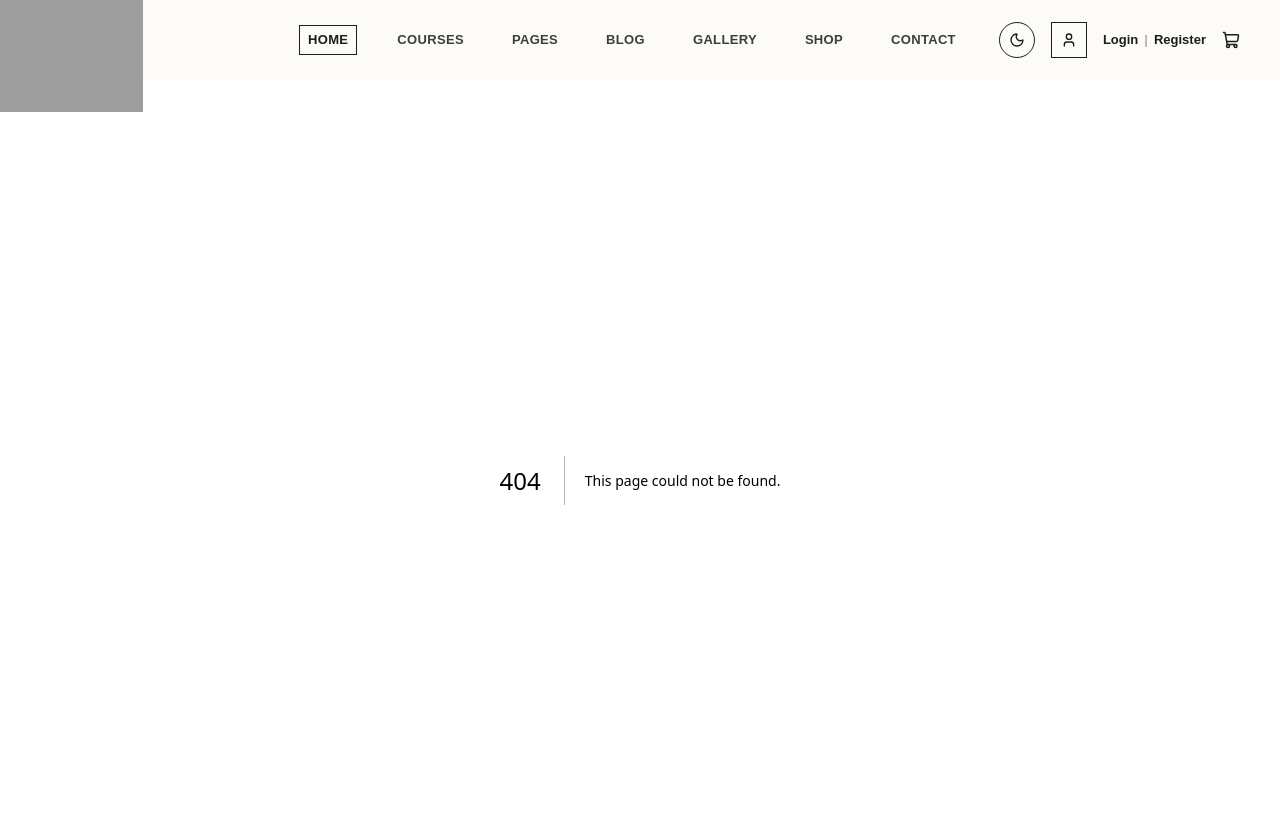
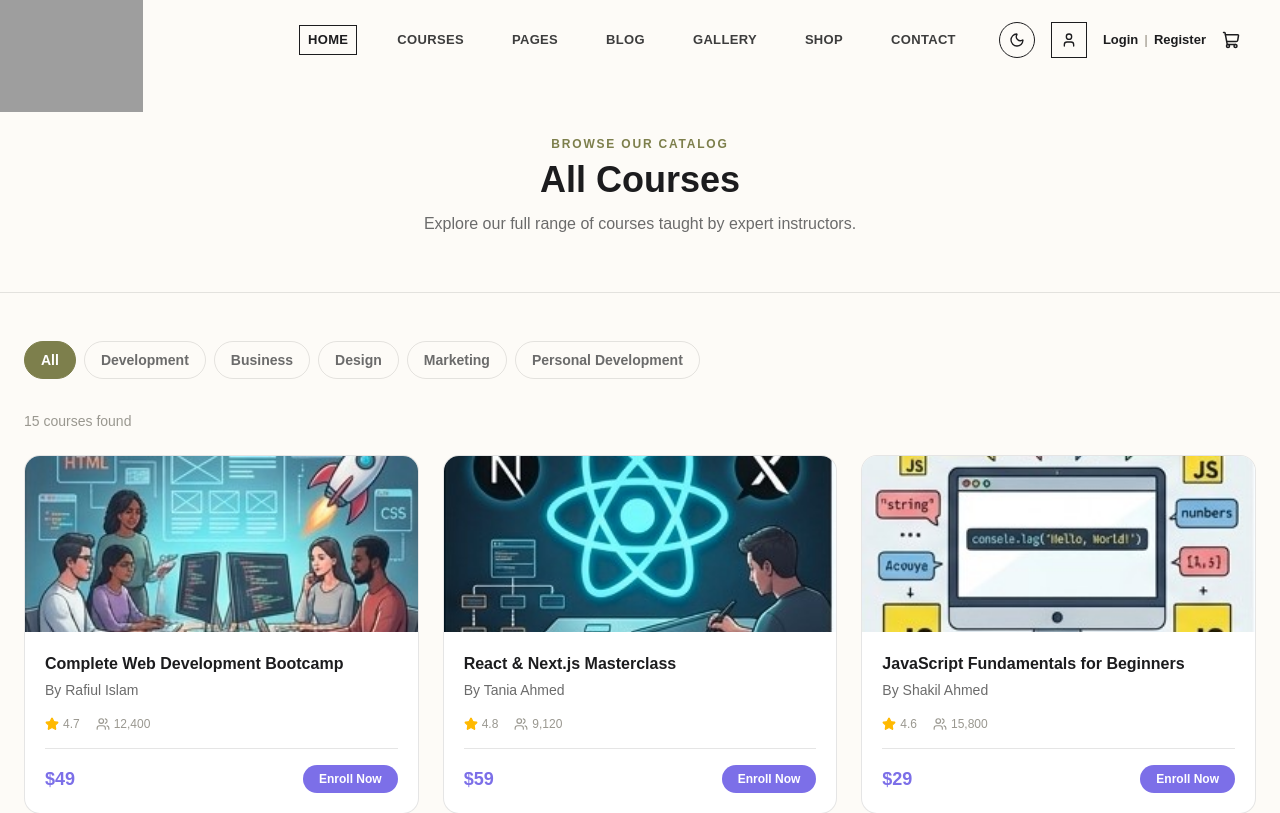
Before and after one commit to proshanto7/EduNova, a Next.js app: page /courses in a window 1280 px wide. Before the commit this address had no page. Shown: the top 813 px of the page. Built offline with nearby package versions, Linux system fonts and the light colour scheme; grey boxes are pictures that could not be loaded.

Commit message:
course page add

```diff
--- /dev/null
+++ b/src/app/courses/page.jsx
@@ -0,0 +1,91 @@
+import Link from "next/link";
+import { COURSES_DATA } from "@/data/courses";
+import { CATEGORIES_DATA, getCategoryBySlug } from "@/data/categories";
+import CourseCard from "@/components/courses/CourseCard";
+import CategoryFilter from "@/components/courses/CategoryFilter";
+
+export const metadata = {
+  title: "All Courses",
+  description:
+    "Browse our complete collection of courses across all categories.",
+};
+
+export default async function CoursesPage({ searchParams }) {
+  const { category: activeCategorySlug } = await searchParams;
+
+  const courses = activeCategorySlug
+    ? COURSES_DATA.filter(
+        (course) => course.categorySlug === activeCategorySlug,
+      )
+    : COURSES_DATA;
+
+  const activeCategory = activeCategorySlug
+    ? getCategoryBySlug(activeCategorySlug)
+    : null;
+
+  return (
+    <main className="bg-background">
+      {/* Header */}
+      <section className="border-b border-(--border) px-6 py-14">
+        <div className="mx-auto max-w-7xl text-center">
+          <p className="mb-2 text-xs font-semibold uppercase tracking-[0.15em] text-(--accent)">
+            Browse Our Catalog
+          </p>
+          <h1 className="text-3xl font-bold text-(--text-primary) md:text-4xl">
+            {activeCategory ? activeCategory.name : "All Courses"}
+          </h1>
+          <p className="mx-auto mt-3 max-w-xl text-(--text-secondary)">
+            {activeCategory
+              ? activeCategory.description
+              : "Explore our full range of courses taught by expert instructors."}
+          </p>
+        </div>
+      </section>
+
+      {/* Filter + Grid */}
+      <section className="px-6 py-12">
+        <div className="mx-auto max-w-7xl">
+          <CategoryFilter
+            categories={CATEGORIES_DATA.map(({ slug, name, color }) => ({
+              slug,
+              name,
+              color,
+            }))}
+            activeSlug={activeCategorySlug}
+          />
+
+          <p className="mb-6 text-sm text-(--text-muted)">
+            {courses.length} {courses.length === 1 ? "course" : "courses"} found
+          </p>
+
+          {courses.length > 0 ? (
+            <div className="grid grid-cols-1 gap-6 sm:grid-cols-2 lg:grid-cols-3">
+              {courses.map((course) => {
+                const category = getCategoryBySlug(course.categorySlug);
+                return (
+                  <CourseCard
+                    key={course.id}
+                    course={course}
+                    accentColor={category?.color || "#7c6fe8"}
+                  />
+                );
+              })}
+            </div>
+          ) : (
+            <div className="rounded-2xl border border-dashed border-(--border) py-16 text-center">
+              <p className="text-(--text-secondary)">
+                No courses found in this category.
+              </p>
+              <Link
+                href="/courses"
+                className="mt-4 inline-block text-sm font-semibold text-(--accent) hover:text-(--accent-hover)"
+              >
+                View all courses
+              </Link>
+            </div>
+          )}
+        </div>
+      </section>
+    </main>
+  );
+}
--- /dev/null
+++ b/src/components/courses/CategoryFilter.jsx
@@ -0,0 +1,39 @@
+"use client";
+
+import Link from "next/link";
+
+export default function CategoryFilter({ categories, activeSlug }) {
+  return (
+    <div className="mb-8 flex flex-wrap gap-2">
+      <Link
+        href="/courses"
+        className={`rounded-full border px-4 py-2 text-sm font-semibold transition-colors ${
+          !activeSlug
+            ? "border-(--accent) bg-(--accent) text-(--accent-text)"
+            : "border-(--border) text-(--text-secondary) hover:border-(--accent)"
+        }`}
+      >
+        All
+      </Link>
+
+      {categories.map((category) => {
+        const isActive = activeSlug === category.slug;
+
+        return (
+          <Link
+            key={category.slug}
+            href={`/courses?category=${category.slug}`}
+            className={`rounded-full border px-4 py-2 text-sm font-semibold transition-colors ${
+              isActive
+                ? "border-transparent text-white"
+                : "border-(--border) text-(--text-secondary) hover:border-(--accent)"
+            }`}
+            style={isActive ? { backgroundColor: category.color } : undefined}
+          >
+            {category.name}
+          </Link>
+        );
+      })}
+    </div>
+  );
+}
```
